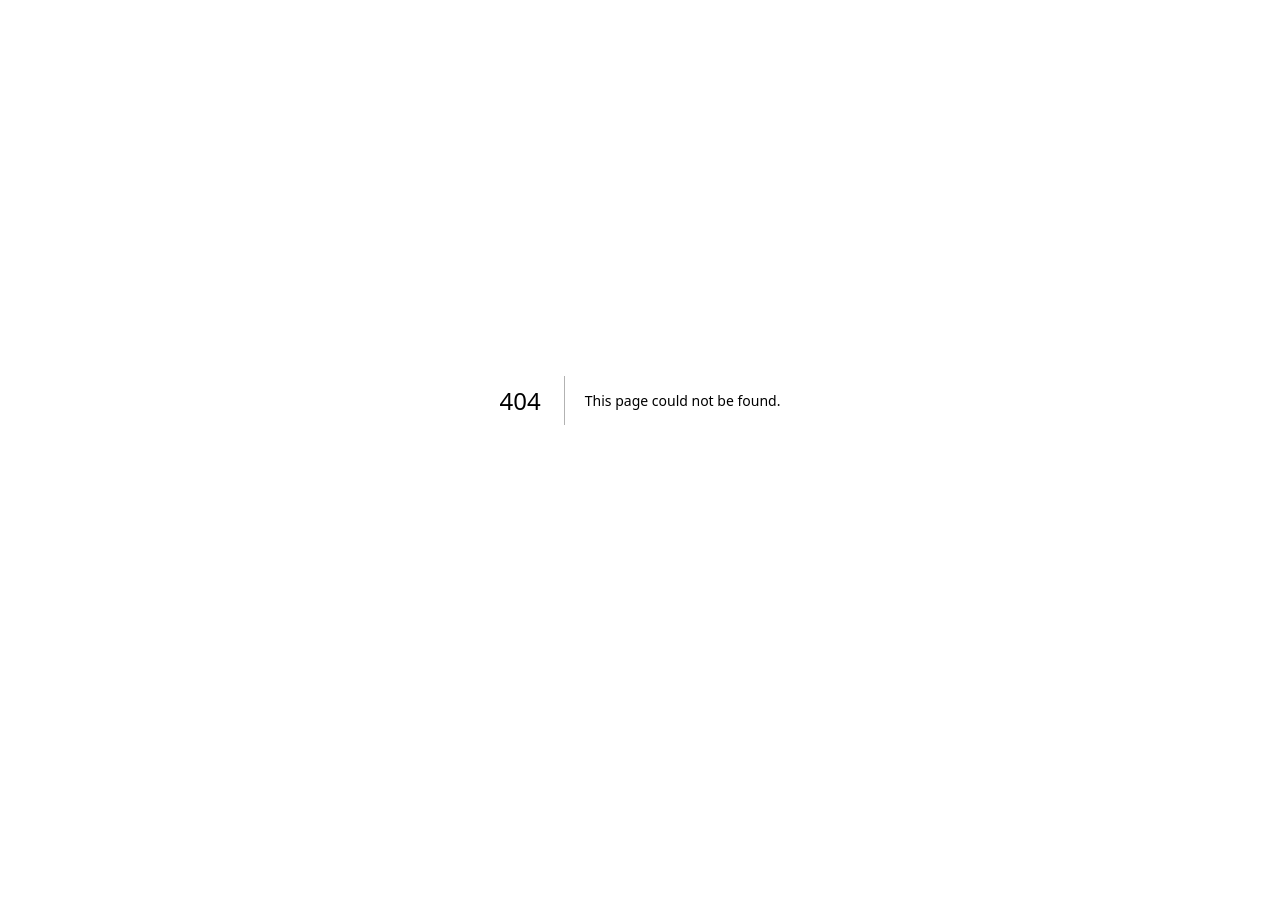
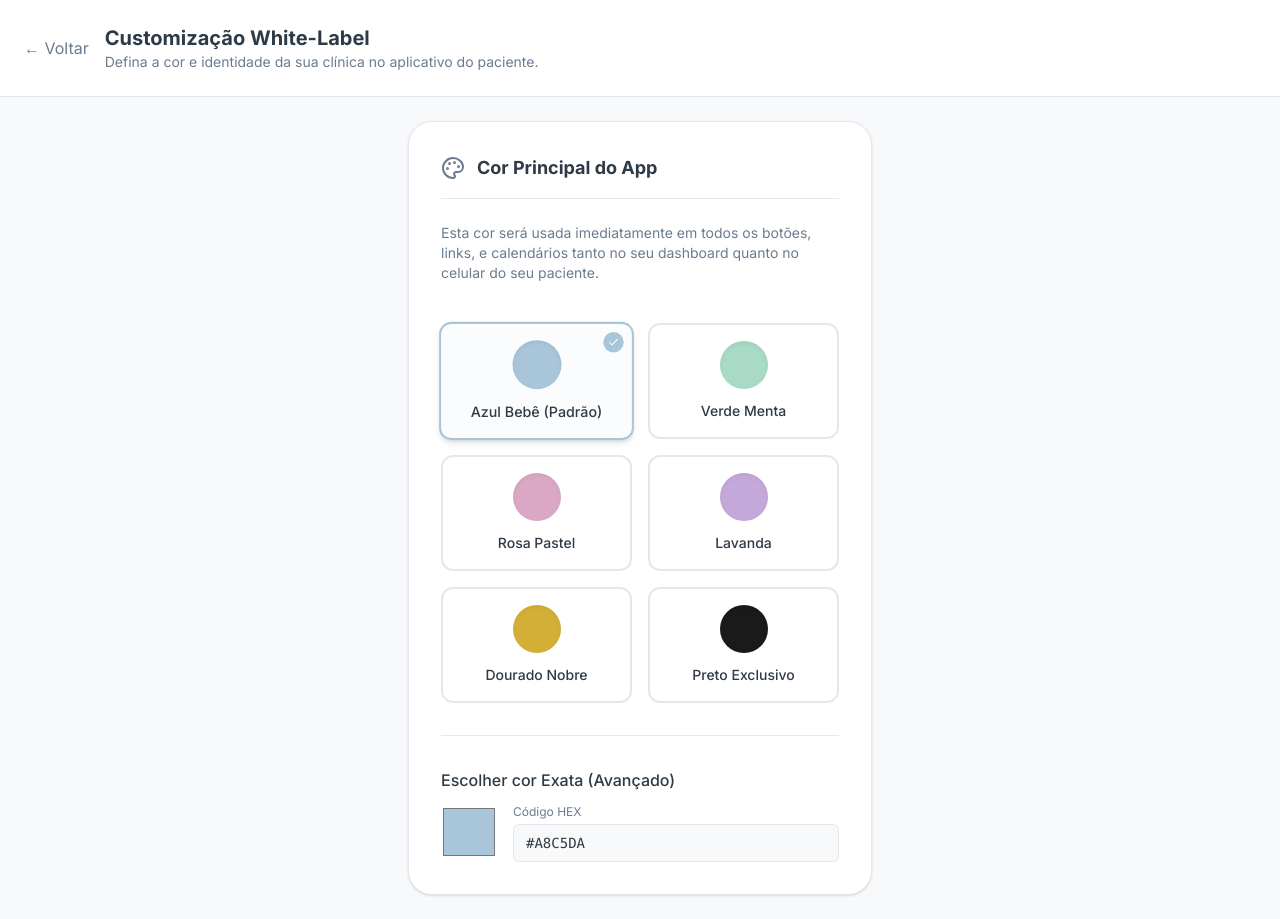
Before and after one commit to sikekomcomercial-glitch/Alinhadores, a Next.js app: page /dashboard/settings in a window 1280 px wide. Before the commit this address had no page. Before the commit the page ends 800 px from the top, so only its background shows below. Built offline with nearby package versions, Linux system fonts and the light colour scheme; no server answers; the database is empty.

Commit message:
feat(vip): White-Label CSS dinâmico e global

```diff
--- a/src/app/dashboard/page.tsx
+++ b/src/app/dashboard/page.tsx
@@ -2,7 +2,7 @@
 
 import { Card, CardContent, CardHeader, CardTitle } from "@/components/ui/Card";
 import { Button } from "@/components/ui/Button";
-import { UserPlus, Search, Calendar, ChevronRight, LogOut, Bell, FileText } from "lucide-react";
+import { UserPlus, Search, Calendar, ChevronRight, LogOut, Bell, FileText, Settings } from "lucide-react";
 import { authService } from "@/services/authService";
 import { useRouter } from "next/navigation";
 import Link from "next/link";
@@ -39,6 +39,11 @@ export default function DashboardDentista() {
         </div>
 
         <div className="flex items-center gap-2 overflow-x-auto pb-2 sm:pb-0">
+          <Link href="/dashboard/settings">
+             <Button variant="ghost" size="sm" className="gap-2 whitespace-nowrap">
+               <Settings size={16} /> <span className="hidden md:inline">Configurações</span>
+             </Button>
+          </Link>
           <Link href="/dashboard/envio">
              <Button variant="outline" size="sm" className="gap-2 whitespace-nowrap">
                <Bell size={16} /> <span className="hidden md:inline">Disparos</span>
--- /dev/null
+++ b/src/app/dashboard/settings/page.tsx
@@ -0,0 +1,96 @@
+"use client";
+
+import { useState, useEffect } from "react";
+import { Button } from "@/components/ui/Button";
+import { settingsService } from "@/services/settingsService";
+import { Palette, Check } from "lucide-react";
+import { useRouter } from "next/navigation";
+
+const SUGGESTED_COLORS = [
+  { name: "Azul Bebê (Padrão)", value: "#A8C5DA" },
+  { name: "Verde Menta", value: "#A8DAC5" },
+  { name: "Rosa Pastel", value: "#DAA8C5" },
+  { name: "Lavanda", value: "#C5A8DA" },
+  { name: "Dourado Nobre", value: "#d4af37" },
+  { name: "Preto Exclusivo", value: "#1A1A1A" },
+];
+
+export default function SettingsPage() {
+  const [currentColor, setCurrentColor] = useState("#A8C5DA");
+  const [isSaving, setIsSaving] = useState(false);
+  const router = useRouter();
+
+  useEffect(() => {
+     settingsService.getTheme().then((theme) => {
+        if(theme.primary) setCurrentColor(theme.primary);
+     });
+  }, []);
+
+  const saveColor = async (color: string) => {
+     setIsSaving(true);
+     setCurrentColor(color);
+     await settingsService.updateTheme(color);
+
+     // Aguarda animação CSS
+     setTimeout(() => {
+        setIsSaving(false);
+     }, 400);
+  };
+
+  return (
+    <div className="flex flex-col min-h-screen bg-background">
+      <header className="bg-surface border-b border-border p-6 sticky top-0 z-10 flex items-center gap-4">
+        <button onClick={() => router.push("/dashboard")} className="text-text-secondary hover:text-text-primary transition-colors">
+          ← Voltar
+        </button>
+        <div>
+          <h1 className="text-xl font-bold text-text-primary">Customização White-Label</h1>
+          <p className="text-sm text-text-secondary">Defina a cor e identidade da sua clínica no aplicativo do paciente.</p>
+        </div>
+      </header>
+
+      <main className="flex-1 p-6 w-full max-w-lg mx-auto">
+         <div className="bg-surface p-8 rounded-3xl border border-border shadow-sm space-y-6">
+            <div className="flex items-center gap-3 border-b border-border pb-4">
+               <Palette className="text-text-secondary" />
+               <h2 className="text-lg font-bold">Cor Principal do App</h2>
+            </div>
+
+            <p className="text-sm text-text-secondary">
+               Esta cor será usada imediatamente em todos os botões, links, e calendários tanto no seu dashboard quanto no celular do seu paciente.
+            </p>
+
+            <div className="grid grid-cols-2 gap-4 pt-4">
+               {SUGGESTED_COLORS.map(color => (
+                  <button
+                     key={color.value}
+                     onClick={() => saveColor(color.value)}
+                     className={`relative flex flex-col items-center justify-center p-4 rounded-xl border-2 transition-all ${currentColor === color.value ? "border-primary shadow-md bg-primary/5 scale-[1.02]" : "border-border hover:border-text-secondary"}`}
+                  >
+                     {currentColor === color.value && <div className="absolute top-2 right-2 rounded-full bg-primary text-white p-1"><Check size={12}/></div>}
+                     <div className="w-12 h-12 rounded-full mb-3 shadow-inner" style={{ backgroundColor: color.value }} />
+                     <span className="text-sm font-medium text-text-primary text-center">{color.name}</span>
+                  </button>
+               ))}
+            </div>
+
+            <div className="mt-8 pt-8 border-t border-border">
+               <h3 className="font-medium text-text-primary mb-3">Escolher cor Exata (Avançado)</h3>
+               <div className="flex gap-4">
+                  <input
+                     type="color"
+                     value={currentColor}
+                     onChange={(e) => saveColor(e.target.value)}
+                     className="w-14 h-14 rounded cursor-pointer"
+                  />
+                  <div className="flex-1">
+                     <p className="text-xs text-text-secondary mb-1">Código HEX</p>
+                     <div className="font-mono text-sm uppercase bg-background px-3 py-2 rounded-md border border-border">{currentColor}</div>
+                  </div>
+               </div>
+            </div>
+         </div>
+      </main>
+    </div>
+  );
+}
--- a/src/app/layout.tsx
+++ b/src/app/layout.tsx
@@ -14,6 +14,8 @@ export const metadata: Metadata = {
   themeColor: "#A8C5DA",
 };
 
+import { ThemeProvider } from "@/components/ThemeProvider";
+
 export default function RootLayout({
   children,
 }: Readonly<{
@@ -22,7 +24,9 @@ export default function RootLayout({
   return (
     <html lang="pt-BR" className={`${inter.variable} antialiased h-full`}>
       <body className="min-h-full flex flex-col bg-background text-text-primary">
-        {children}
+         <ThemeProvider>
+            {children}
+         </ThemeProvider>
       </body>
     </html>
   );
--- /dev/null
+++ b/src/components/ThemeProvider.tsx
@@ -0,0 +1,15 @@
+"use client";
+
+import { useEffect } from "react";
+import { settingsService } from "@/services/settingsService";
+
+export function ThemeProvider({ children }: { children: React.ReactNode }) {
+  useEffect(() => {
+    // Ao carregar o lado client do App, aplica a cor imediatamente
+    settingsService.getTheme().then((theme) => {
+      document.documentElement.style.setProperty("--primary", theme.primary);
+    });
+  }, []);
+
+  return <>{children}</>;
+}
--- /dev/null
+++ b/src/services/settingsService.ts
@@ -0,0 +1,39 @@
+import { createClient } from "./supabaseBrowser";
+
+export const settingsService = {
+  async getTheme() {
+    if (typeof window === "undefined") return { primary: "#A8C5DA" }; // Default no server
+
+    const localTheme = localStorage.getItem("alinhadores_theme_color");
+    if (localTheme) return { primary: localTheme };
+
+    const supabase = createClient();
+    const { data } = await supabase.from("dentist_settings").select("theme_primary_color").limit(1).single();
+
+    // Fallback default
+    const color = data?.theme_primary_color || "#A8C5DA";
+    localStorage.setItem("alinhadores_theme_color", color);
+    return { primary: color };
+  },
+
+  async updateTheme(colorHex: string) {
+    if (typeof window !== "undefined") {
+       localStorage.setItem("alinhadores_theme_color", colorHex);
+       document.documentElement.style.setProperty("--primary", colorHex);
+    }
+
+    // No modo DEMO apenas altera no LocalStorage/DOM
+    const match = typeof document !== 'undefined' && document.cookie.match(/next-auth\.demo-session=([^;]+)/);
+    if (match) return { success: true };
+
+    const supabase = createClient();
+    const { data: userData } = await supabase.auth.getUser();
+    if(userData.user) {
+        await supabase
+          .from("dentist_settings")
+          .upsert({ dentist_id: userData.user.id, theme_primary_color: colorHex });
+    }
+
+    return { success: true };
+  }
+};
```
